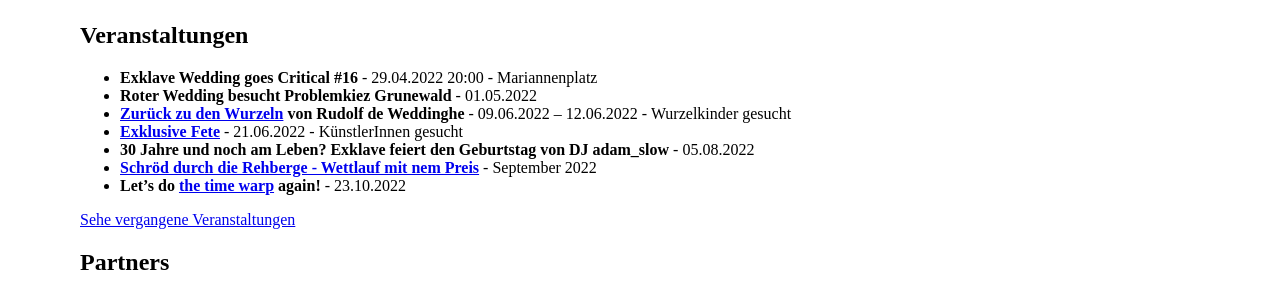
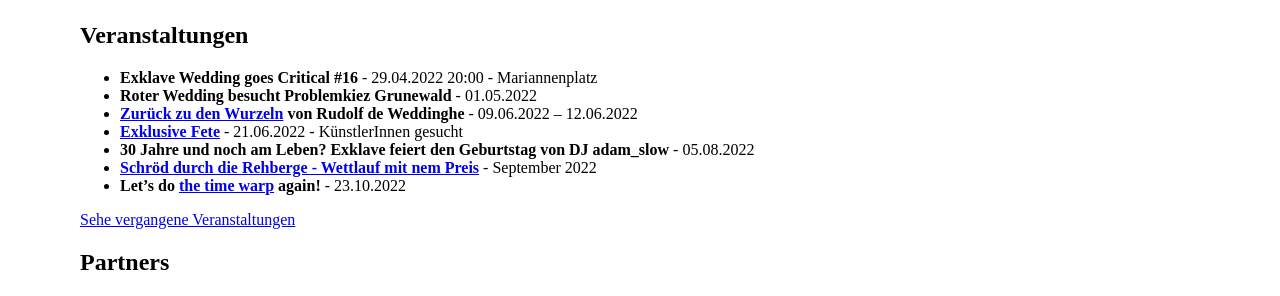
Before and after one commit to adamniedzielski/exklave-wedding, a Jekyll site: the page built from index.markdown, in a window 1280 px wide. Shown: the part 1005-1301 px from the top of the page. Built offline with Jekyll 4.4.1, drawn with Linux system fonts in a browser that asks for light colours; our own code applies the rules of GitHub Pages for plain Markdown files.

Commit message:
Do not search for audience anymore

```diff
--- a/_events/halfmarathon-2022.markdown
+++ b/_events/halfmarathon-2022.markdown
@@ -2,5 +2,4 @@
 name: "[Läuft](https://open.spotify.com/playlist/24Zn88p9HNunHliwW6WITj?si=cf1ccb66d7c248a3) bei dir - [Berliner Halbmarathon](https://www.generali-berliner-halbmarathon.de/)"
 date: 2022-04-03
 display_date: "03.04.2022 ab 10 Uhr"
-audience_status: "Zuschauer gesucht"
 ---
--- a/_events/wurzeln-2022.markdown
+++ b/_events/wurzeln-2022.markdown
@@ -2,5 +2,4 @@
 name: "[Zurück zu den Wurzeln](https://www.wurzelfestival.de/) von Rudolf de Weddinghe"
 date: 2022-06-09
 display_date: "09.06.2022 – 12.06.2022"
-audience_status: "Wurzelkinder gesucht"
 ---
```
